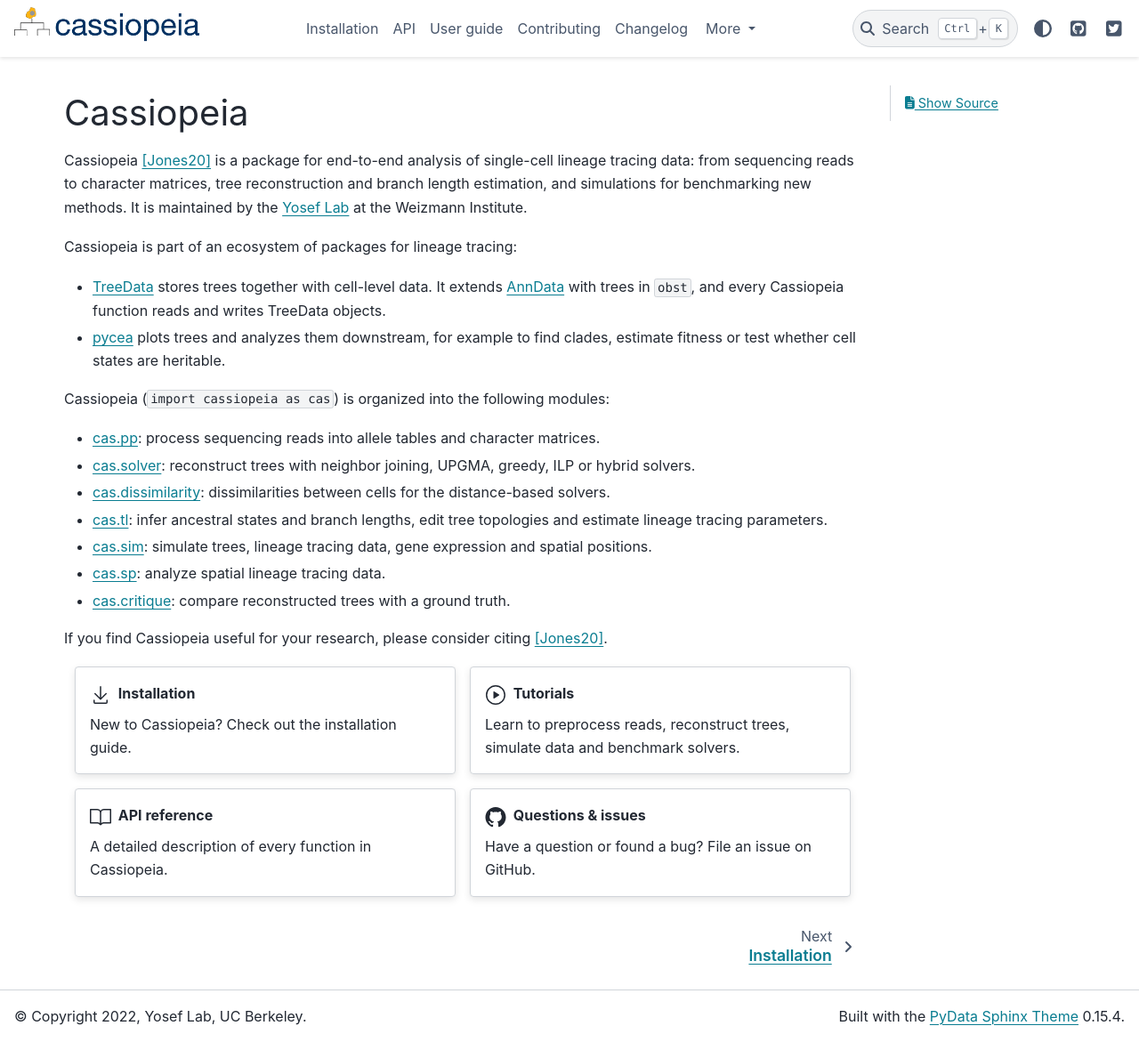
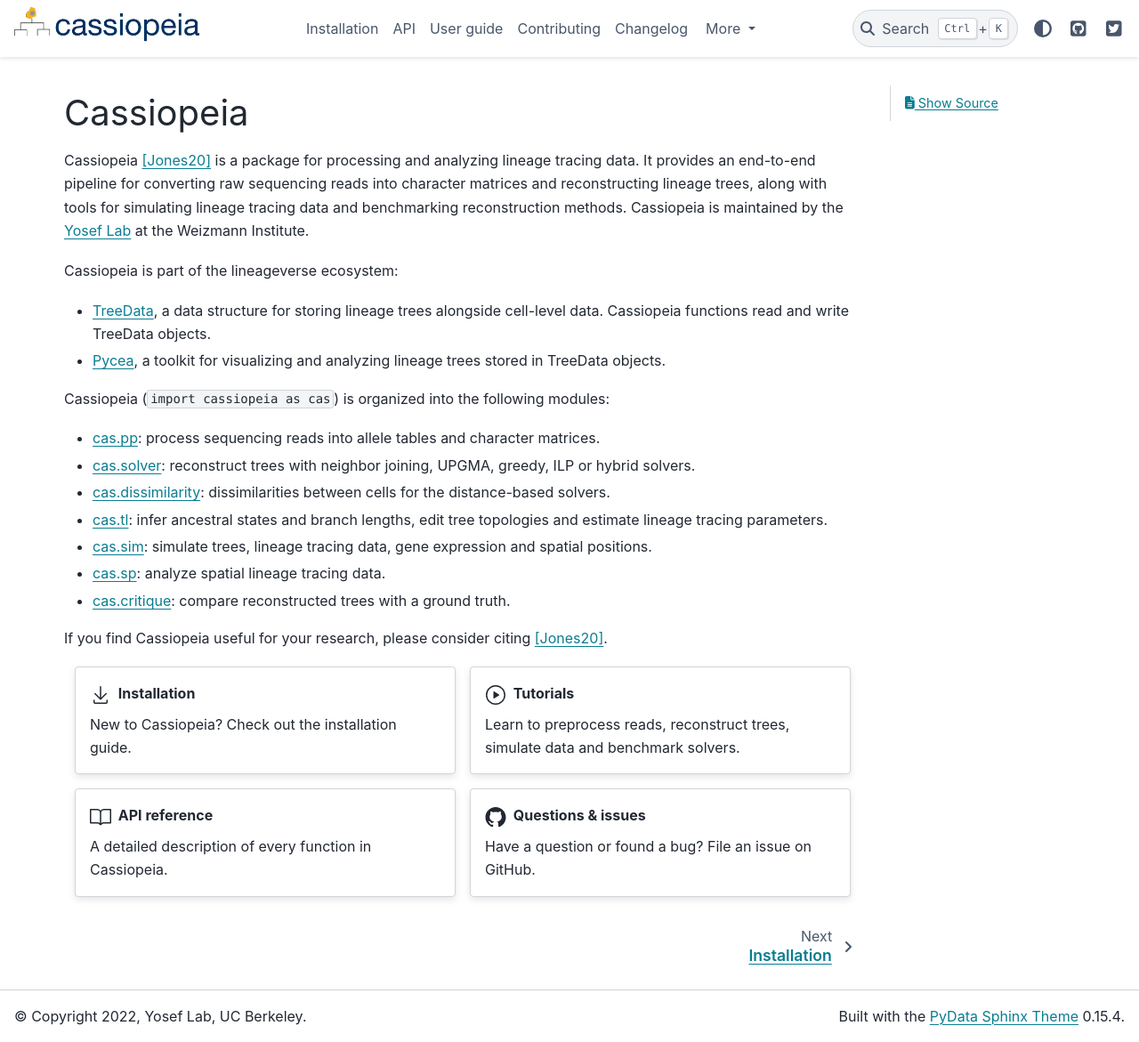
Before and after one commit to YosefLab/Cassiopeia, a Sphinx documentation site: the page built from docs/index.rst, in a window 1280 px wide and 1171 px high. Shown: the whole window at 89% size. Built offline with Sphinx 7.4.7 and the PyData theme 0.15.4, drawn with Linux system fonts in a browser that asks for light colours; pages that are not in the unit, such as notebooks, are missing from menus.

Commit message:
Reword the welcome page
Co-Authored-By: Claude Opus 5.5 <noreply@anthropic.com>

```diff
--- a/docs/index.rst
+++ b/docs/index.rst
@@ -2,18 +2,18 @@
 Cassiopeia
 ==========
 
-Cassiopeia [Jones20]_ is a package for end-to-end analysis of single-cell lineage tracing data: from
-sequencing reads to character matrices, tree reconstruction and branch length estimation, and
-simulations for benchmarking new methods. It is maintained by the `Yosef Lab <https://yoseflab.github.io/>`_
-at the Weizmann Institute.
+Cassiopeia [Jones20]_ is a package for processing and analyzing lineage tracing data.
+It provides an end-to-end pipeline for converting raw sequencing reads into character matrices and
+reconstructing lineage trees, along with tools for simulating lineage tracing data and benchmarking
+reconstruction methods. Cassiopeia is maintained by the
+`Yosef Lab <https://yoseflab.github.io/>`_ at the Weizmann Institute.
 
-Cassiopeia is part of an ecosystem of packages for lineage tracing:
+Cassiopeia is part of the lineageverse ecosystem:
 
-* `TreeData <https://treedata.readthedocs.io/en/latest/>`_ stores trees together with cell-level data. It
-  extends `AnnData <https://anndata.readthedocs.io/en/latest/>`_ with trees in ``obst``, and every
-  Cassiopeia function reads and writes TreeData objects.
-* `pycea <https://pycea.readthedocs.io/en/latest/>`_ plots trees and analyzes them downstream, for
-  example to find clades, estimate fitness or test whether cell states are heritable.
+* `TreeData <https://treedata.readthedocs.io/en/latest/>`_, a data structure for storing lineage trees
+  alongside cell-level data. Cassiopeia functions read and write TreeData objects.
+* `Pycea <https://pycea.readthedocs.io/en/latest/>`_, a toolkit for visualizing and analyzing
+  lineage trees stored in TreeData objects.
 
 Cassiopeia (``import cassiopeia as cas``) is organized into the following modules:
 
```
